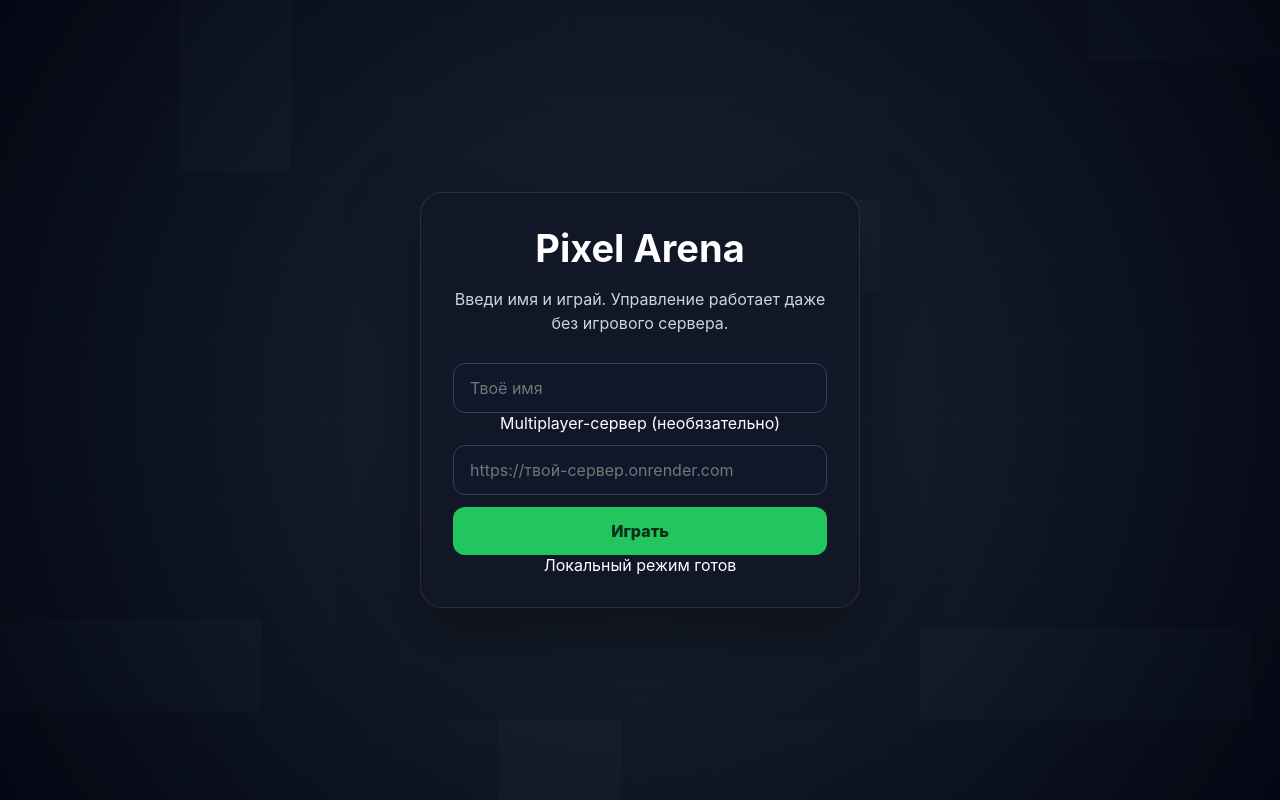
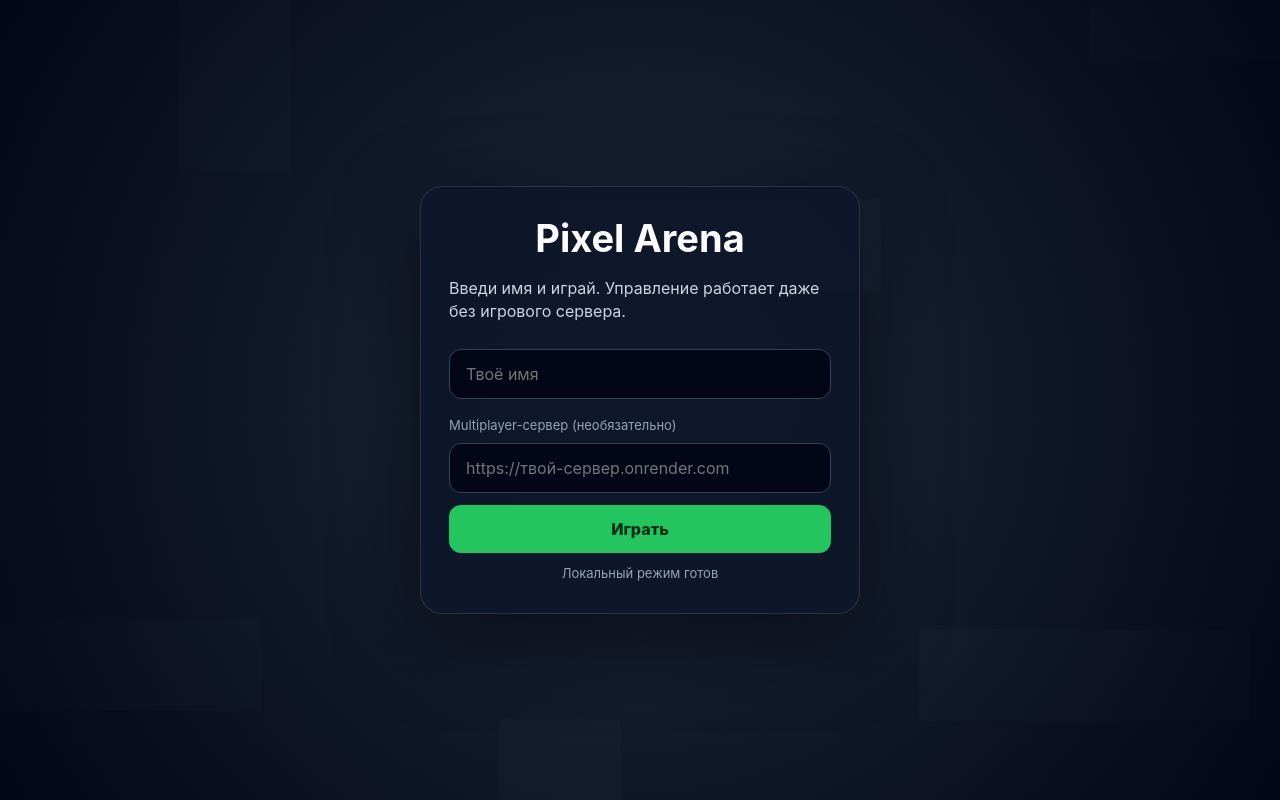
Before and after one commit to irihkamahovskajj-coder/multiplayer, a plain HTML site: page index.html in a window 1280 px wide. Drawn offline with nearby package versions, Linux system fonts and the light colour scheme.

Commit message:
Update style.css

```diff
--- a/style.css
+++ b/style.css
@@ -1,35 +1,33 @@
 * { box-sizing: border-box; }
-html, body { margin: 0; width: 100%; height: 100%; overflow: hidden; font-family: Inter, system-ui, sans-serif; background: #111827; color: white; }
-body { display: grid; place-items: center; }
-canvas { display: block; width: 100vw; height: 100vh; background: #18212f; image-rendering: pixelated; }
-.overlay {
-  position: fixed; inset: 0; z-index: 10; display: grid; place-items: center;
-  background: radial-gradient(circle at center, rgba(31,41,55,.78), rgba(3,7,18,.96));
+html, body { margin:0; width:100%; height:100%; overflow:hidden; background:#111827; color:#fff; font-family:Inter,system-ui,sans-serif; }
+body { touch-action:none; }
+canvas { position:fixed; inset:0; display:block; width:100%; height:100%; background:#18212f; }
+.overlay { position:fixed; inset:0; z-index:20; display:grid; place-items:center; padding:20px; background:radial-gradient(circle at center,rgba(30,41,59,.82),rgba(2,6,23,.97)); }
+.panel { width:min(92vw,440px); padding:28px; border-radius:22px; background:rgba(15,23,42,.96); border:1px solid rgba(255,255,255,.12); box-shadow:0 24px 80px rgba(0,0,0,.5); }
+h1 { margin:0 0 8px; font-size:38px; text-align:center; }
+p { color:#cbd5e1; line-height:1.45; }
+input, button { width:100%; padding:14px 16px; border-radius:12px; font:inherit; }
+input { margin-top:10px; background:#020617; border:1px solid #334155; color:#fff; outline:none; }
+input:focus { border-color:#60a5fa; }
+button { margin-top:12px; border:0; background:#22c55e; color:#052e16; font-weight:800; cursor:pointer; }
+.server-label { display:block; margin-top:18px; font-size:13px; color:#94a3b8; }
+.status { margin-top:12px; text-align:center; color:#94a3b8; font-size:13px; min-height:20px; }
+.hud { position:fixed; z-index:10; left:14px; top:14px; display:flex; gap:10px; align-items:center; flex-wrap:wrap; padding:10px 13px; border-radius:12px; background:rgba(2,6,23,.78); backdrop-filter:blur(8px); font-size:14px; }
+.hud span { color:#cbd5e1; }
+.hidden { display:none !important; }
+
+.mobile-controls { position:fixed; z-index:15; left:20px; bottom:20px; width:180px; height:180px; display:block; }
+.mobile-controls button { position:absolute; width:58px; height:58px; margin:0; padding:0; border-radius:16px; background:rgba(15,23,42,.78); color:#fff; border:1px solid rgba(255,255,255,.2); font-size:24px; -webkit-user-select:none; user-select:none; touch-action:none; }
+.mobile-controls .up { left:61px; top:0; }
+.mobile-controls .left { left:0; top:61px; }
+.mobile-controls .down { left:61px; top:61px; }
+.mobile-controls .right { left:122px; top:61px; }
+.mobile-controls button:active { background:rgba(34,197,94,.75); }
+
+@media (min-width: 800px) {
+  .mobile-controls { display:none !important; }
 }
-.panel {
-  width: min(92vw, 440px); padding: 32px; border-radius: 22px;
-  background: rgba(17,24,39,.94); border: 1px solid rgba(255,255,255,.1);
-  box-shadow: 0 25px 80px rgba(0,0,0,.45); text-align: center;
+@media (max-width:600px) {
+  h1 { font-size:30px; }
+  .panel { padding:22px; }
 }
-.panel h1 { margin: 0 0 8px; font-size: 38px; }
-.panel p { color: #cbd5e1; line-height: 1.5; }
-input, button {
-  width: 100%; padding: 14px 16px; border-radius: 12px; font: inherit;
-  margin-top: 12px; border: 1px solid #334155;
-}
-input { background: #0f172a; color: white; outline: none; }
-button { cursor: pointer; background: #22c55e; color: #052e16; border: 0; font-weight: 800; }
-button:hover { filter: brightness(1.08); }
-.hint { font-size: 13px; margin-bottom: 0; }
-.hud {
-  position: fixed; z-index: 5; left: 16px; top: 16px; display: flex; gap: 12px;
-  align-items: center; flex-wrap: wrap; padding: 10px 14px; border-radius: 12px;
-  background: rgba(2,6,23,.72); backdrop-filter: blur(8px); font-size: 14px;
-}
-.controls { color: #94a3b8; }
-.hidden { display: none !important; }
-@media (max-width: 600px) {
-  .panel { padding: 24px; }
-  .panel h1 { font-size: 30px; }
-  .controls { display: none; }
-}
```
